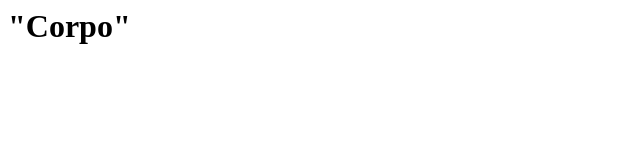
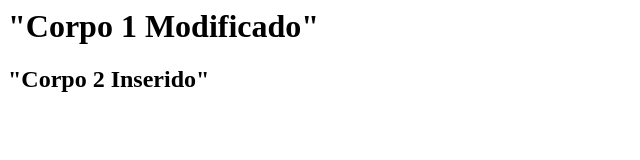
Before and after one commit to FlavioIsoni/integra-vscode-github, a plain HTML site: page index.html in a window 1280 px wide. Shown: the whole page, without its empty margins (0-640 px from the left). Drawn offline with Linux system fonts and the light colour scheme.

Commit message:
Inserindo a primeira alteracao a partir do vscode

```diff
--- a/index.html
+++ b/index.html
@@ -1,8 +1,9 @@
 <html>
 <head>
-    <title>"TITULO"</title>
+    <title>"TITULO Modificado"</title>
 </head>
 <body>
-    <h1>"Corpo"</h1>
+    <h1>"Corpo 1 Modificado"</h1>
+    <h2>"Corpo 2 Inserido"</h2>
 </body>
 </html>
```
